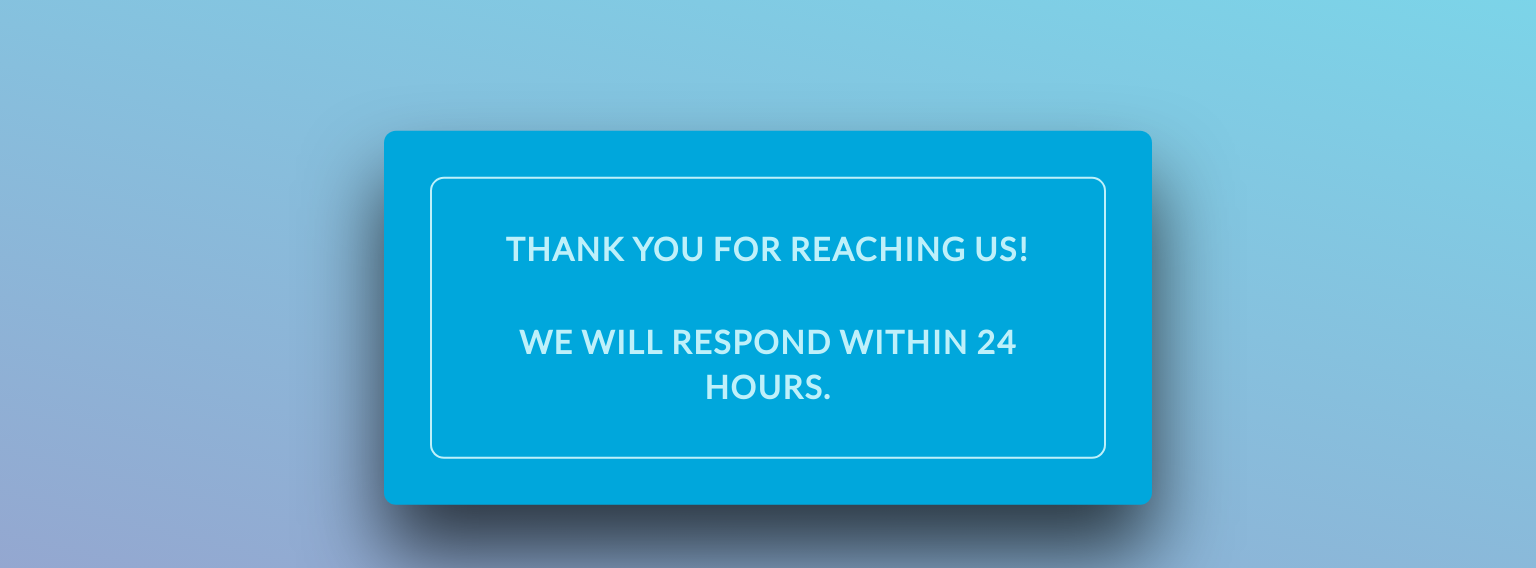
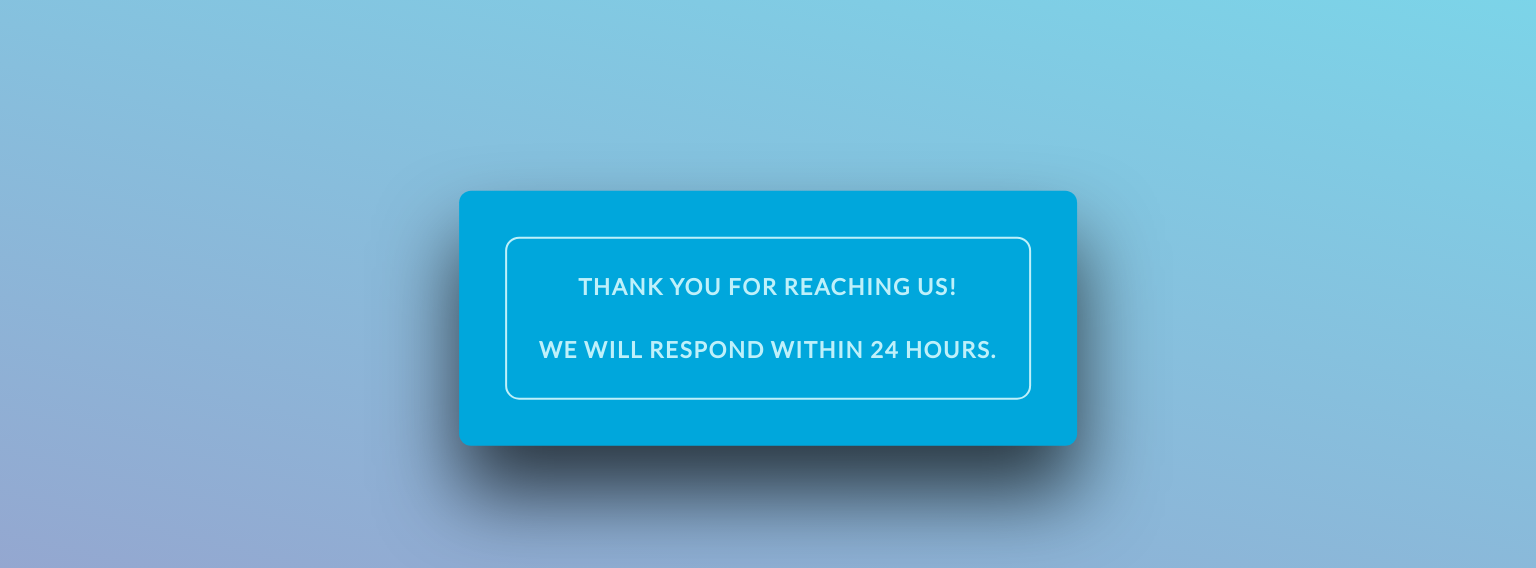
Before and after one commit to IuliiaKonovalova/animal_shelter, a plain HTML site: page response.html in a window 1536 px wide. Shown: the part 82-650 px from the top of the page. Drawn offline with Linux system fonts and the light colour scheme.

Commit message:
styled response for desctop screens

```diff
--- a/assets/css/style.css
+++ b/assets/css/style.css
@@ -1051,15 +1051,7 @@ footer {
         grid-column: 2/3;
     }
 
-    .input_last_name {        /* Styling 4th Page "RESPONSE*/
-
-        .response_text {
-            outline: 2px solid var(--clr-primary-100);
-        }
-
-        .response_text p {
-            font-size: 1.4rem;
-        }
+    .input_last_name {
         grid-row: 4/5;
         grid-column: 2/3;
     }
@@ -1079,22 +1071,17 @@ footer {
         grid-column: 1/3;
         justify-self: center;
     }
+
     /* Styling 4th Page "RESPONSE*/
 
+    .response_text {
+        outline: 2px solid var(--clr-primary-100);
+    }
 
-.response_text {
-    /* background-color: red; */
-    display: flex;
-    flex-direction: column;
-    justify-content: center;
-    align-items: center;
-}
-
-.response_text p {
-    font-size: 2rem;
-    margin: 2rem;
-    font-weight: bold;
-}
+    .response_text p {
+        font-size: 1.4rem;
+        margin: 1rem;
+    }
 
 }
 
```
